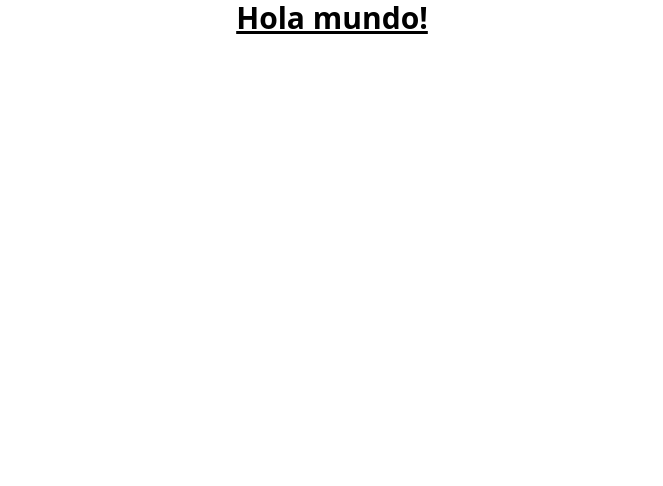
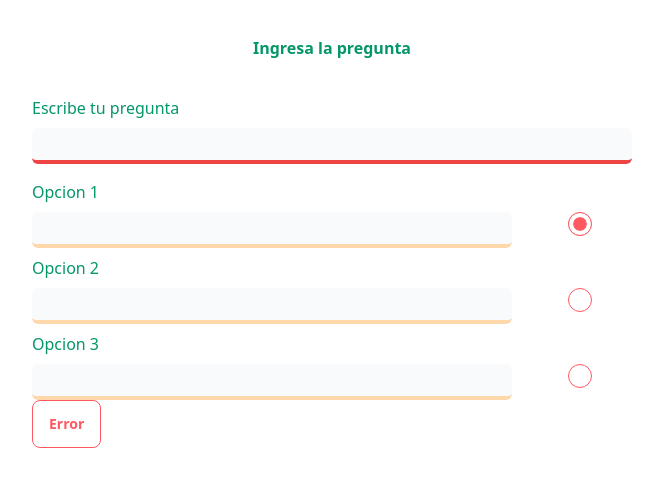
Before and after one commit to FelipeCancino94/quiz-game, a React (Create React App) app: page / in a window 1280 px wide. Shown: the top 486 px of the page, without its empty margins (308-971 px from the left). Built offline with nearby package versions, Linux system fonts and the light colour scheme.

Commit message:
add html and style form install daisyui

```diff
--- a/package.json
+++ b/package.json
@@ -41,6 +41,7 @@
     ]
   },
   "devDependencies": {
+    "daisyui": "^4.12.10",
     "tailwindcss": "^3.4.10"
   }
 }
--- a/src/App.css
+++ b/src/App.css
@@ -1,6 +1,3 @@
-.App {
-  text-align: center;
-}
 
 .App-logo {
   height: 40vmin;
--- a/src/FormQuiz/FormQuiz.tsx
+++ b/src/FormQuiz/FormQuiz.tsx
@@ -3,7 +3,36 @@ import React from 'react';
 function FormQuiz() {
   return (
     <>
-      <h1 className="text-3xl font-bold underline">Hola mundo!</h1>
+      <section className="w-full md:w-1/2 m-auto px-5">
+        <h1 className="text-center my-9 font-bold text-emerald-600"> Ingresa la pregunta</h1>
+        <div className="crear-pregunta">
+          <h3 className=" text-emerald-600">Escribe tu pregunta</h3>
+          <input className=" w-full py-1 my-2 rounded-md border-b-4 border-red-500 me-3 bg-slate-50" type="text" ></input>
+          <div className="flex flex-col ">
+            <label htmlFor="Respuesta1" className=" text-emerald-600 my-2">Opcion 1</label>
+            <div className='flex flex-row'>
+              <input id='Respuesta1' type="text" className='w-4/5 border-orange-200 me-14 py-1 rounded-md border-b-4 bg-slate-50'></input>
+              <input type="radio" defaultChecked className="radio radio-error" ></input>
+            </div>
+          </div>
+          <div className="flex flex-col ">
+            <label htmlFor="Respuesta2" className=" text-emerald-600 my-2">Opcion 2</label>
+            <div className='flex flex-row'>
+              <input id='Respuesta2' type="text" className='w-4/5 border-orange-200 me-14 py-1 rounded-md border-b-4 bg-slate-50'></input>
+              <input type="radio" className="radio radio-error" ></input>
+            </div>
+          </div>
+          <div className="flex flex-col ">
+            <label htmlFor="Respuesta3" className=" text-emerald-600 my-2">Opcion 3</label>
+            <div className='flex flex-row'>
+              <input id='Respuesta3' type="text" className='w-4/5 border-orange-200 me-14 py-1 rounded-md border-b-4 bg-slate-50'></input>
+              <input type="radio" className="radio radio-error" ></input>
+            </div>
+          </div>
+        </div>
+        <button className="btn btn-outline btn-error">Error</button>
+
+      </section>
     </>
   )
 }
--- a/tailwind.config.js
+++ b/tailwind.config.js
@@ -6,5 +6,7 @@ module.exports = {
   theme: {
     extend: {},
   },
-  plugins: [],
+  plugins: [
+    require('daisyui'),
+  ],
 }
```
Also changed, not shown: 1 other file (tests, documents, lock files or other folders).
